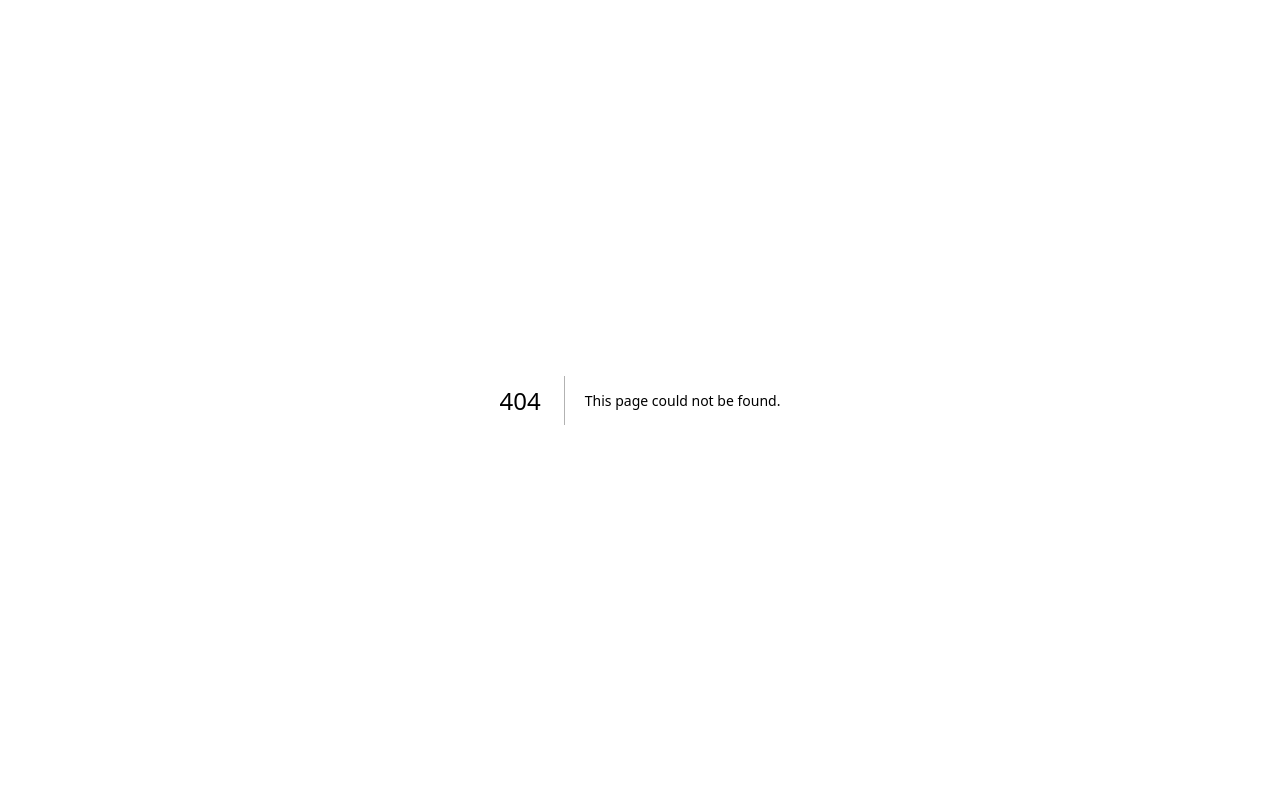
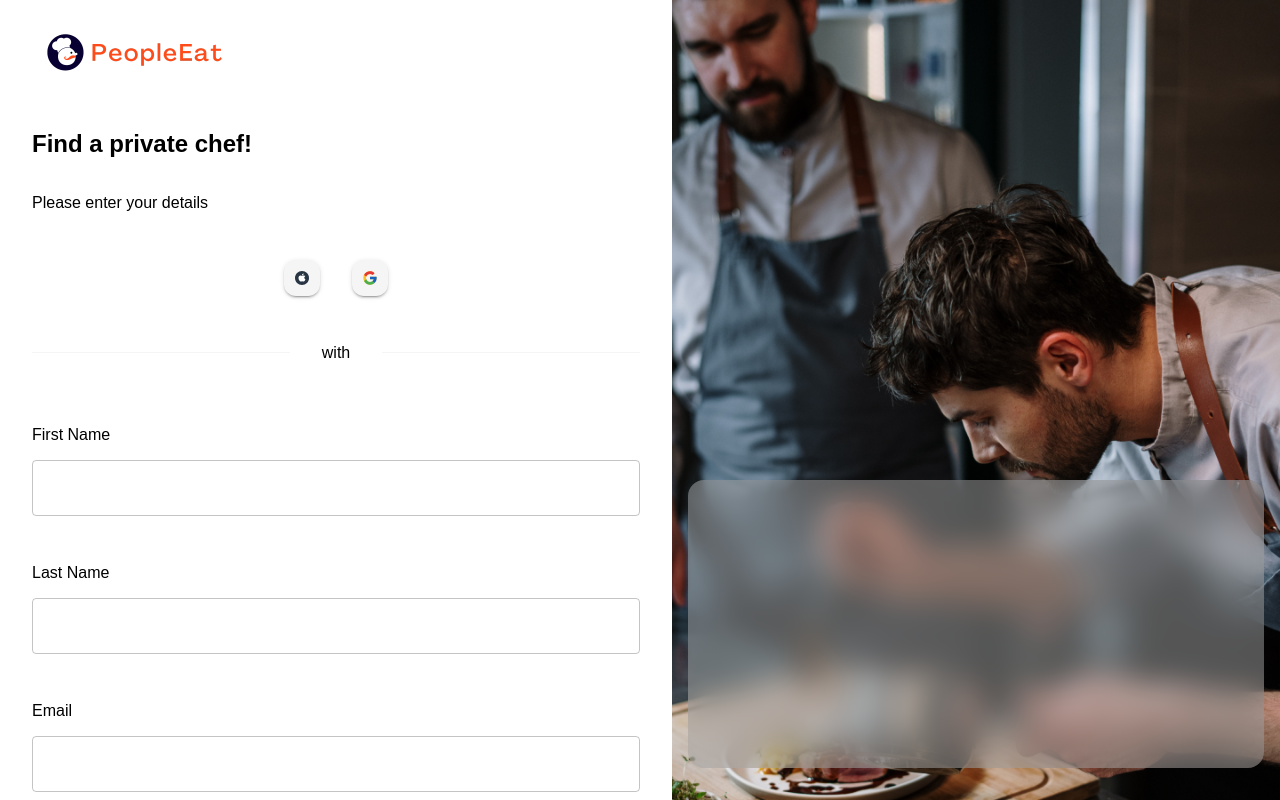
Before and after one commit to people-eat/web-app, a Next.js app: page /sign-up in a window 1280 px wide. Before the commit this address had no page. Built offline with nearby package versions, Linux system fonts and the light colour scheme.

Commit message:
feat: add sign up page

```diff
--- /dev/null
+++ b/src/components/pages/signUp/index.tsx
@@ -0,0 +1,184 @@
+import { useMutation } from '@apollo/client';
+import { Button, Checkbox, FormControlLabel, FormGroup, TextField } from '@mui/material';
+import Image from 'next/image';
+import Link from 'next/link';
+import { useState, type ReactElement } from 'react';
+import { CreateOneUserByEmailAddressDocument } from '../../../data-source/generated/graphql';
+import { Icon } from '../../standard/icon/Icon';
+import PEIconButton from '../../standard/iconButton/PEIconButton';
+import HStack from '../../utility/hStack/HStack';
+import Spacer from '../../utility/spacer/Spacer';
+import VStack from '../../utility/vStack/VStack';
+
+export default function SignUpPage(): ReactElement {
+    const [firstName, setFirstName] = useState('');
+    const [lastName, setLastName] = useState('');
+    const [emailAddress, setEmailAddress] = useState('');
+    const [password, setPassword] = useState('');
+    const [passwordRepeat, setPasswordRepeat] = useState('');
+    const [acceptedPrivacyPolicy, setAcceptedPrivacyPolicy] = useState(false);
+    const [acceptedTerms, setAcceptedTerms] = useState(false);
+
+    const [createOneUserByEmailAddress, { data, loading, error }] = useMutation(CreateOneUserByEmailAddressDocument, {
+        variables: {
+            request: {
+                birthDate: undefined,
+                cook: undefined,
+                emailAddress,
+                firstName,
+                gender: 'UNKNOWN',
+                language: 'GERMAN',
+                lastName,
+                password,
+                profilePictureUrl: undefined,
+            },
+        },
+    });
+
+    if (loading) return <>Loading...</>;
+
+    if (error) return <>Error</>;
+
+    if (data) console.log(data);
+
+    return (
+        <HStack style={{ height: '100%' }}>
+            <VStack style={{ flex: 1, padding: '32px', overflowY: 'scroll' }}>
+                <VStack style={{ gap: '32px', width: '100%', maxWidth: '800px' }}>
+                    <HStack style={{ width: '100%' }}>
+                        <Image src={'/people-eat-logo-title.png'} alt="" width={203} height={46} />
+                        <Spacer />
+                    </HStack>
+
+                    <VStack style={{ width: '100%', alignItems: 'flex-start' }}>
+                        <h2>Find a private chef!</h2>
+                        <p>Please enter your details</p>
+                    </VStack>
+
+                    <HStack style={{ gap: '32px' }}>
+                        <PEIconButton icon={Icon.apple} />
+                        <PEIconButton icon={Icon.google} />
+                    </HStack>
+
+                    <HStack style={{ width: '100%', alignItems: 'center', gap: '32px' }}>
+                        <div style={{ height: '1px', backgroundColor: '#F5F5F5', flex: 1 }}></div>
+                        <p>with</p>
+                        <div style={{ height: '1px', backgroundColor: '#F5F5F5', flex: 1 }}></div>
+                    </HStack>
+
+                    <VStack style={{ width: '100%', alignItems: 'flex-start' }}>
+                        <p>First Name</p>
+                        <TextField
+                            style={{ width: '100%' }}
+                            value={firstName}
+                            onChange={(event): void => {
+                                setFirstName(event.target.value);
+                            }}
+                            variant="outlined"
+                        />
+                    </VStack>
+
+                    <VStack style={{ width: '100%', alignItems: 'flex-start' }}>
+                        <p>Last Name</p>
+                        <TextField
+                            style={{ width: '100%' }}
+                            value={lastName}
+                            onChange={(event): void => {
+                                setLastName(event.target.value);
+                            }}
+                            variant="outlined"
+                        />
+                    </VStack>
+
+                    <VStack style={{ width: '100%', alignItems: 'flex-start' }}>
+                        <p>Email</p>
+                        <TextField
+                            style={{ width: '100%' }}
+                            value={emailAddress}
+                            onChange={(event): void => {
+                                setEmailAddress(event.target.value);
+                            }}
+                            variant="outlined"
+                        />
+                    </VStack>
+
+                    <VStack style={{ width: '100%', alignItems: 'flex-start' }}>
+                        <p>Password</p>
+                        <TextField
+                            style={{ width: '100%' }}
+                            type="password"
+                            value={password}
+                            onChange={(event): void => {
+                                setPassword(event.target.value);
+                            }}
+                            variant="outlined"
+                        />
+                    </VStack>
+
+                    <VStack style={{ width: '100%', alignItems: 'flex-start' }}>
+                        <p>Repeat Password</p>
+                        <TextField
+                            style={{ width: '100%' }}
+                            type="password"
+                            value={passwordRepeat}
+                            onChange={(event): void => {
+                                setPasswordRepeat(event.target.value);
+                            }}
+                            variant="outlined"
+                        />
+                    </VStack>
+
+                    <VStack style={{ width: '100%', alignItems: 'flex-start', padding: '16px', borderColor: 'gray', borderWidth: 1 }}>
+                        <FormGroup>
+                            <FormControlLabel
+                                control={
+                                    <Checkbox
+                                        value={acceptedPrivacyPolicy}
+                                        onChange={(event): void => setAcceptedPrivacyPolicy(event.target.checked)}
+                                    />
+                                }
+                                label="I have read and accept the Privacy Policy"
+                            />
+                        </FormGroup>
+                        <FormGroup>
+                            <FormControlLabel
+                                control={
+                                    <Checkbox value={acceptedTerms} onChange={(event): void => setAcceptedTerms(event.target.checked)} />
+                                }
+                                label="I have read and accept the Terms and Conditions"
+                            />
+                        </FormGroup>
+                    </VStack>
+
+                    <Button variant="contained" style={{ width: '100%' }} onClick={(): any => createOneUserByEmailAddress()}>
+                        Sign up
+                    </Button>
+
+                    <HStack style={{ alignItems: 'center' }}>
+                        You already have a profile? &nbsp;
+                        <Link href={'/sign-in'}>
+                            <Button>Sign in here</Button>
+                        </Link>
+                    </HStack>
+                </VStack>
+            </VStack>
+
+            <VStack style={{ flex: 1, backgroundImage: 'url(/picture-1.png)', backgroundPosition: 'center', backgroundSize: 'cover' }}>
+                <Spacer />
+                <VStack
+                    style={{
+                        width: 'calc(100% - 64px)',
+                        margin: '32px',
+                        backgroundColor: 'rgba(163, 163, 163, 0.5)',
+                        backdropFilter: 'blur(15px)',
+                        borderRadius: '16px',
+                        padding: '16px',
+                        height: '256px',
+                    }}
+                >
+                    <HStack></HStack>
+                </VStack>
+            </VStack>
+        </HStack>
+    );
+}
--- /dev/null
+++ b/src/pages/sign-up/index.tsx
@@ -0,0 +1,18 @@
+import { type NextPage } from 'next';
+import Head from 'next/head';
+import SignUpPage from '../../components/pages/signUp';
+
+const Index: NextPage = () => {
+    return (
+        <>
+            <Head>
+                <title>PeopleEat - Sign Up</title>
+                <meta name="description" content="PeopleEat - Sign Up" />
+                <link rel="icon" href="/favicon.ico" />
+            </Head>
+            <SignUpPage />
+        </>
+    );
+};
+
+export default Index;
```
Also changed, not shown: 1 other file (tests, documents, lock files or other folders).
